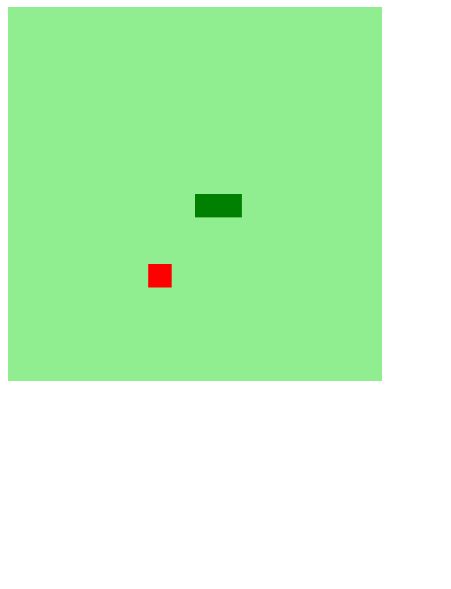
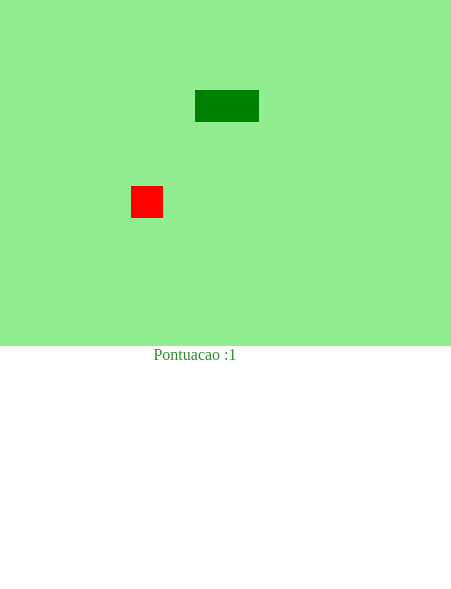
Before and after one commit to Ibanez-Juan/Recriando_Jogo_da_Cobrinha.io, a plain HTML site: page index.html in a window 390 px wide. Shown: the part 255-844 px from the top of the page, 451 px wide, since content can reach past the window. Drawn offline with Linux system fonts and the light colour scheme.

Commit message:
finalizando
Acrescentando um placar para pontuação

```diff
--- a/index.html
+++ b/index.html
@@ -11,9 +11,11 @@
 </head>
 
 <body>
-    <h1>SNAKE GAME!</h1>
-    <canvas id="snake" width="512" height="512"></canvas>
-
+    <header class="score">
+        <h1>SNAKE GAME!</h1>
+        <canvas id="snake" width="512" height="512"></canvas>
+        <div>Pontuacao :<span id="pontuacao"></span></div>
+    </header>
 </body>
 
 </html>
--- a/script.js
+++ b/script.js
@@ -2,6 +2,8 @@ let canvas = document.getElementById("snake");
 let context = canvas.getContext("2d");
 let box = 32;
 let snake = [];
+
+pontuacao = 0;
 snake[0] = {
     x: 8 * box,
     y: 8 * box
@@ -71,8 +73,9 @@ function iniciarJogo() {
     } else {
         food.x = Math.floor(Math.random() * 15 + 1) * box;
         food.y = Math.floor(Math.random() * 15 + 1) * box;
+        pontuacao = pontuacao + 1;
+        document.getElementById("pontuacao").innerHTML = pontuacao;
     }
-
 
 
     let newHead = {
--- a/style.css
+++ b/style.css
@@ -1,8 +1,36 @@
+* {
+    margin: 0;
+    padding: 0;
+}
+
 body {
-    height: 95vh;
-    width: 95;
     display: flex;
+    flex-direction: column;
     justify-content: center;
-    flex-direction: column;
+    align-items: center;
+    margin-top: 50px;
+    text-align: center;
     color: rgb(44, 139, 44);
 }
+
+header p {
+    font-size: 20px;
+    font-family: 'Gill Sans', 'Gill Sans MT', Calibri, 'Trebuchet MS', sans-serif;
+    margin-left: 10px;
+}
+
+div#selector>div {
+    flex-basis: 30%;
+}
+
+@media screen and (max-width: 850px) {
+    .score {
+        display: flex;
+        flex-direction: column;
+        margin-top: 2px;
+        margin-bottom: 2px;
+    }
+    .body {
+        padding-top: 0;
+    }
+}
```
